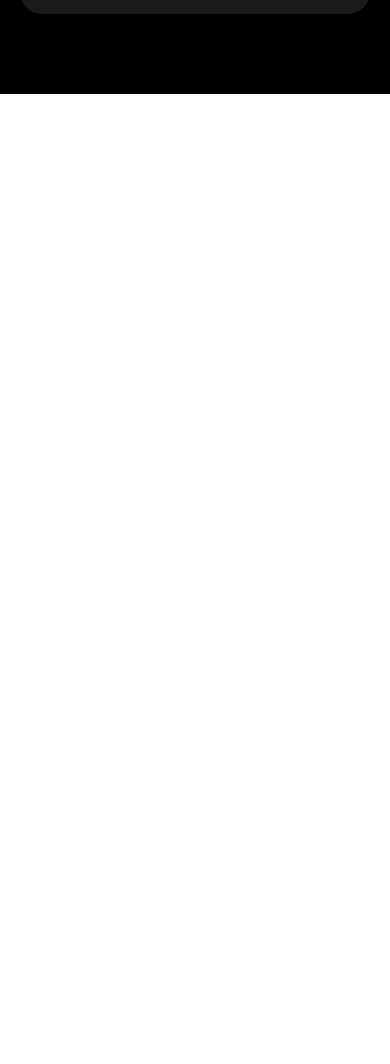
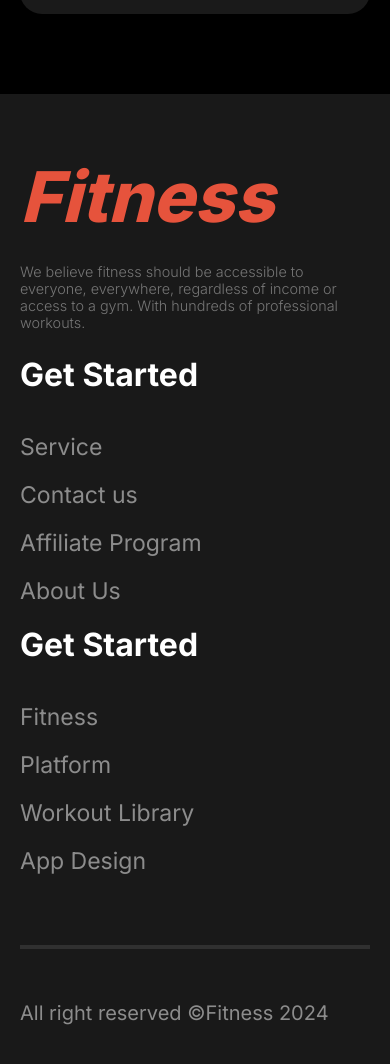
Before and after one commit to AyeshaFerdous/Assignment-2, a plain HTML site: page index.html in a window 390 px wide. Shown: the part 7434-8498 px from the top of the page. Before the commit the page ends 7528 px from the top, so only its background shows below. Drawn offline with Linux system fonts and the light colour scheme; a web font is replaced by a local one.

Commit message:
added a footer section and make responsive

```diff
--- a/index.html
+++ b/index.html
@@ -267,8 +267,39 @@
        </section>
 
     </main>
+
     <footer>
+    <div class="container">
+        <div class="footer-section">
+            <div class="footer-heading">
+            <h1 class="nav-title footer-title">Fitness</h1>
+            <p class="footer-subtitle">We believe fitness should be accessible to everyone, everywhere, regardless of income or access to a gym. With hundreds of professional workouts.</p>
 
+            </div>
+
+           <div class="footer-service">
+            <ul>
+                <li class="list-title">Get Started</li>
+                <li class="list-items">Service</li>
+                <li class="list-items">Contact us</li>
+                <li class="list-items">Affiliate Program</li>
+                <li class="list-items">About Us</li>
+            </ul>
+           </div>
+
+           <div class="footer-contact">
+            <ul>
+                <li class="list-title">Get Started</li>
+                <li class="list-items">Fitness</li>
+                <li class="list-items">Platform</li>
+                <li class="list-items">Workout Library</li>
+                <li class="list-items">App Design</li>
+            </ul>
+           </div>
+        </div>
+        <hr class="hr-line">
+       <p class="footer-copyright"> All right reserved &copy;Fitness 2024</p>
+    </div>
     </footer>
 </body>
 </html>
--- a/responsive.css
+++ b/responsive.css
@@ -96,8 +96,16 @@
 
 
     }
-
-
+    .footer-section{
+        flex-direction: column;
+    }
+   .footer-heading{
+    width: 100%;
+    margin-bottom: 24px;
+   }
+   .footer-copyright{
+    text-align: left;
+   }
 }
 @media screen and (min-width:576px) and (max-width: 992px) {
     .container{
@@ -154,5 +162,16 @@
         width: 100%;
 
     }
+    .footer-section{
+        flex-wrap: wrap;
+
+    }
+    .footer-heading{
+        width: 75%;
+        margin-bottom: 102px;
+    }
+    .footer-contact{
+      margin-right: 162px;
+    }
 
 }
--- a/style.css
+++ b/style.css
@@ -411,3 +411,59 @@ ul .hamburg-item{
 }
 
 /* make our team section ends here */
+
+/* footer section starts here */
+footer{
+    background-color: rgba(0,0,0,0.9);
+    padding: 60px 0;
+
+}
+.footer-section{
+    width: 100%;
+    display: flex;
+    justify-content: space-between;
+    padding-bottom: 50px;
+}
+
+.footer-heading{
+    width: 33.33%;
+}
+
+.footer-title{
+    font-size: 4.37rem;
+}
+.footer-subtitle{
+    font-size: 0.9rem;
+    font-weight: 300;
+    color: rgba(255, 255, 255, 0.4);
+    margin-top: 24px;
+}
+.footer-service ul li{
+    list-style-type: none;
+}
+.list-title{
+    color: rgb(255, 255, 255);
+    font-size: 2rem;
+    font-weight: 700;
+    margin-bottom: 39px;
+}
+.list-items{
+    color: rgba(255, 255, 255, 0.5);
+   font-size: 1.44rem;
+   font-weight: 400;
+   margin-bottom: 20px;
+}
+.footer-contact ul li{
+    list-style-type: none;
+}
+.hr-line{
+    border: 2px solid rgba(255, 255, 255, 0.1);
+}
+.footer-copyright{
+    text-align: center;
+    color: rgba(255, 255, 255, 0.5);
+    font-size: 1.25rem;
+    font-weight: 400;
+    margin-top: 52px;
+}
+/* footer section ends here */
```
